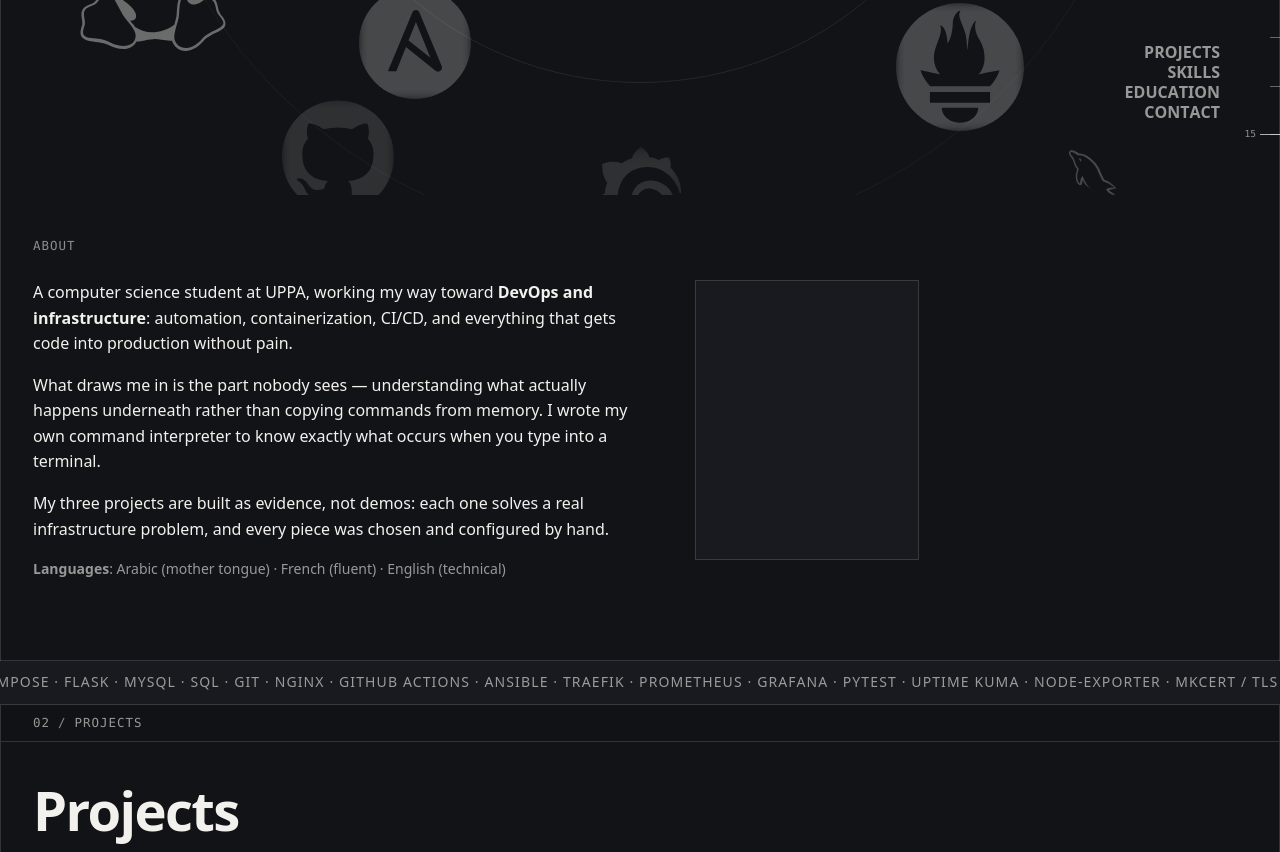
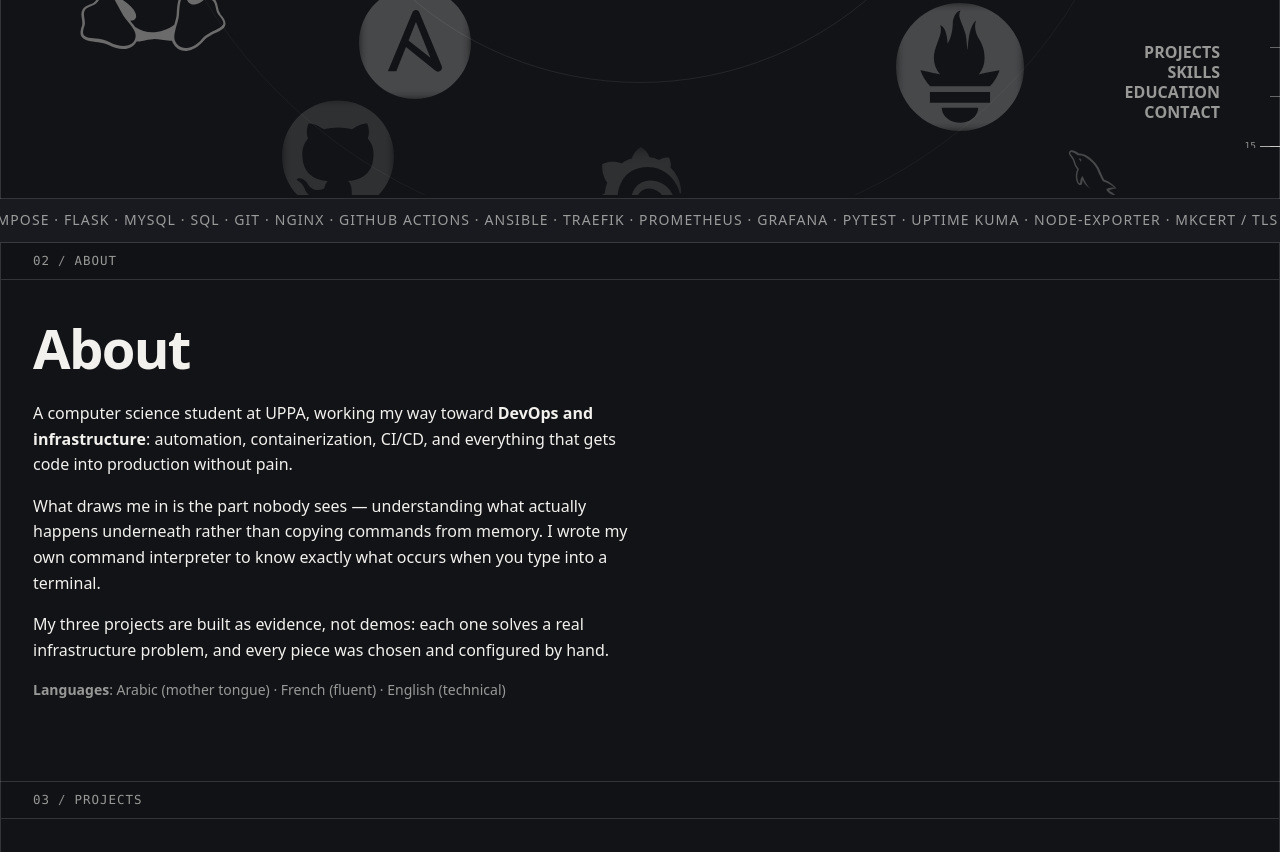
Before and after one commit to Khalil-bec/portfolio, a plain HTML site: page index.html in a window 1280 px wide. Shown: the part 652-1504 px from the top of the page. Drawn offline with Linux system fonts and the light colour scheme.

Commit message:
feat(119): about promoted to its own section
The hero's below-fold about block becomes the 02 section (own partial +
css, 106 display title, 3 paragraphs + languages line; portrait slot +
tokens retired). Dict keys relocated hero.about->about.body /
aboutTitle->title / languages->languages; nav.hero values Home/Accueil +
nav.about added; names layer gains its 6th row by markup (name.js is
row-count agnostic). The hero cell now ends at one viewport: hero.js
publishes --hero-index-h (the in-flow sticky index bar, measured per the
106 precedent) subtracted from the head's cap.

Both-axis review PASS; qa-119 18/18 + qa-118 29/29 green; contact 4577 >
maxScroll 4133 - the clamp lives on, closed by 121.

```diff
--- a/index.html
+++ b/index.html
@@ -35,7 +35,7 @@
       copy in sync whenever a section is edited.
 
       Stylesheet order (load order): lenis (vendor utility) -> tokens -> base ->
-      nav (ticket 004) -> section css (document order, hero -> contact) ->
+      nav (ticket 004) -> section css (document order, hero/about/… -> contact) ->
       motion (numbering, reveal, ticker shell from ticket 003) ->
       ruler (fixed overlay, ticket 102). The rail that followed (tickets
       103/108) was retired in ticket 112 — the section list it duplicated is
@@ -55,6 +55,7 @@
     <link rel="stylesheet" href="src/styles/base.css" />
     <link rel="stylesheet" href="src/nav/nav.css" />
     <link rel="stylesheet" href="src/sections/hero/hero.css" />
+    <link rel="stylesheet" href="src/sections/about/about.css" />
     <link rel="stylesheet" href="src/sections/projects/projects.css" />
     <link rel="stylesheet" href="src/sections/skills/skills.css" />
     <link rel="stylesheet" href="src/sections/education/education.css" />
@@ -160,19 +161,6 @@
           <span class="hero__cue" aria-hidden="true"></span>
         </div>
 
-      <!-- Below the fold: about paragraphs + human languages + reserved portrait. -->
-      <div class="hero__about">
-        <h2 class="hero__about-title" data-i18n="hero.aboutTitle"></h2>
-        <div class="hero__about-grid">
-          <div class="hero__about-body">
-            <p data-reveal data-i18n="hero.about[0]"></p>
-            <p data-reveal data-i18n="hero.about[1]"></p>
-            <p data-reveal data-i18n="hero.about[2]"></p>
-            <p class="hero__languages" data-reveal data-i18n="hero.languages"></p>
-          </div>
-          <div class="hero__portrait image-slot" aria-hidden="true" data-reveal></div>
-        </div>
-      </div>
       </section>
 
 
@@ -187,6 +175,23 @@
         <div class="ticker__track" data-ticker-track></div>
         <span class="ticker__item" data-ticker-source data-i18n="skills.all" data-i18n-mode="join"></span>
       </div>
+
+      <!-- inlined from src/sections/about/about.html -->
+      <section id="about" class="section section--about" data-section="about">
+        <span class="section__index" aria-hidden="true"><span class="section__num"></span><span class="section__name" data-i18n="nav.about"></span></span>
+
+        <!-- Ticket 119: the about block promoted out of #hero — the paragraph set
+             (plus the human-languages line) and nothing else; the reserved portrait
+             slot retired with the move. Copy begins its paragraphs through the
+             about.* dictionary keys (the relocated hero.* ones). -->
+        <h2 class="section__title" data-i18n="about.title"></h2>
+        <div class="about__body">
+          <p data-reveal data-i18n="about.body[0]"></p>
+          <p data-reveal data-i18n="about.body[1]"></p>
+          <p data-reveal data-i18n="about.body[2]"></p>
+          <p class="about__languages" data-reveal data-i18n="about.languages"></p>
+        </div>
+      </section>
 
       <!-- inlined from src/sections/projects/projects.html -->
       <section id="projects" class="section section--projects" data-section="projects">
@@ -402,6 +407,7 @@
          layer hides <=768 (tokens.css) where the inspiration mounts nothing. -->
     <div class="names" data-names>
       <a class="names__row" data-name href="#hero" data-i18n="nav.hero" data-i18n-attr="aria-label=nav.hero"></a>
+      <a class="names__row" data-name href="#about" data-i18n="nav.about" data-i18n-attr="aria-label=nav.about"></a>
       <a class="names__row" data-name href="#projects" data-i18n="nav.projects" data-i18n-attr="aria-label=nav.projects"></a>
       <a class="names__row" data-name href="#skills" data-i18n="nav.skills" data-i18n-attr="aria-label=nav.skills"></a>
       <a class="names__row" data-name href="#education" data-i18n="nav.education" data-i18n-attr="aria-label=nav.education"></a>
--- a/src/i18n/en.json
+++ b/src/i18n/en.json
@@ -4,7 +4,8 @@
   },
   "nav": {
     "aria": "Primary navigation",
-    "hero": "About",
+    "hero": "Home",
+    "about": "About",
     "projects": "Projects",
     "skills": "Skills",
     "education": "Education",
@@ -25,9 +26,11 @@
     "name": "Mohamed Khalil BECHEIKH",
     "tagline": "**DevOps & Infrastructure** — Computer science student, equally fascinated by systems and applications.",
     "role": "DevOps & Infrastructure",
-    "cta": "GitHub",
-    "aboutTitle": "About",
-    "about": [
+    "cta": "GitHub"
+  },
+  "about": {
+    "title": "About",
+    "body": [
       "A computer science student at UPPA, working my way toward **DevOps and infrastructure**: automation, containerization, CI/CD, and everything that gets code into production without pain.",
       "What draws me in is the part nobody sees — understanding what actually happens underneath rather than copying commands from memory. I wrote my own command interpreter to know exactly what occurs when you type into a terminal.",
       "My three projects are built as evidence, not demos: each one solves a real infrastructure problem, and every piece was chosen and configured by hand."
--- a/src/i18n/fr.json
+++ b/src/i18n/fr.json
@@ -4,7 +4,8 @@
   },
   "nav": {
     "aria": "Navigation principale",
-    "hero": "À propos",
+    "hero": "Accueil",
+    "about": "À propos",
     "projects": "Projets",
     "skills": "Compétences",
     "education": "Formation",
@@ -25,9 +26,11 @@
     "name": "Mohamed Khalil BECHEIKH",
     "tagline": "**DevOps & Infrastructure** — Étudiant en L3 informatique, passionné par les systèmes autant que par les applications.",
     "role": "DevOps & Infrastructure",
-    "cta": "GitHub",
-    "aboutTitle": "À propos",
-    "about": [
+    "cta": "GitHub"
+  },
+  "about": {
+    "title": "À propos",
+    "body": [
       "Étudiant en informatique à l'UPPA, je m'oriente vers le **DevOps et l'infrastructure** : automatisation, conteneurisation, CI/CD, et tout ce qui fait qu'un code arrive en production sans douleur.",
       "Ce qui m'attire, c'est la partie qu'on ne voit pas : comprendre ce qui se passe vraiment sous le capot plutôt que de recopier une commande. J'ai écrit mon propre interpréteur de commandes pour savoir exactement ce qui se passe quand on tape quelque chose dans un terminal.",
       "Mes trois projets sont construits comme des preuves, pas comme des démos : chacun résout un vrai problème d'infrastructure, et chaque brique est choisie et configurée à la main."
--- /dev/null
+++ b/src/sections/about/about.css
@@ -0,0 +1,19 @@
+/*
+ * About section (ticket 119): the hero's below-fold about block, promoted to
+ * its own section (the inspiration's structure; the user's brief — "the about
+ * section is just the paragraph, not the hero"). Copy binds from about.* (the
+ * relocated hero.* keys); the reserved portrait slot retired with the move.
+ * Design tokens only, consumed through var() (repo rule).
+ */
+
+.about__body {
+  display: flex;
+  flex-direction: column;
+  gap: var(--space-md);
+  max-inline-size: var(--measure);
+}
+
+.about__languages {
+  font-size: var(--font-size-sm);
+  color: var(--color-text-muted);
+}
--- a/src/sections/hero/hero.css
+++ b/src/sections/hero/hero.css
@@ -3,11 +3,13 @@
  * the measured inspiration's dynamic head: rings + floating skill-logo chips
  * behind name + tagline + GitHub CTA + mono meta + cue).
  *
+ * (The about block left this file for src/sections/about/ at ticket 119 —
+ * the hero's first viewport carries the whole remaining height.)
  * Design tokens only, consumed through var() (repo rule): every chip's
  * geometry lives in tokens.css (the 13 --chip-<name> groups); this file only
  * maps the tokens onto the elements and draws with shared tokens. No media
- * query in here: the vw ceiling in min() keeps chips inside the box at every
- * width, and the about grid wraps intrinsically.
+ * query in here: the vw ceiling in min() keeps chips inside the box at
+ * every width.
  */
 
 .section--hero {
@@ -108,9 +110,15 @@
   gap: var(--hero-head-gap);
   /* Above the backdrop chips/rings, under the nav. */
   z-index: 1;
-  /* Leaves room for the sticky nav, the section padding and the section index
-   * so name + tagline + CTA + meta + cue stay inside the first viewport. */
-  min-block-size: calc(var(--hero-min-height) - var(--space-3xl) - var(--space-2xl));
+  /* Leaves room for the sticky nav, the section index and the hero cell's own
+   * block padding, so name + tagline + CTA + meta + cue stay inside the first
+   * viewport AND the cell itself ends exactly at one viewport (the ticker band
+   * starts right at the fold — 119's seat): the in-flow index bar's measured
+   * height comes back as --hero-index-h (hero.js, the 106 measured-parameter
+   * precedent; 0px is the no-JS fallback in tokens.css). */
+  min-block-size: calc(
+    var(--hero-min-height) - var(--section-gap) * 2 - var(--hero-index-h)
+  );
 }
 
 .hero__name {
@@ -205,41 +213,3 @@
   border-block-end: var(--border-width) solid var(--color-text-subtle);
   transform: rotate(45deg);
 }
-
-/* --- About block --------------------------------------------------------- */
-
-.hero__about-title {
-  margin-block-end: var(--space-lg);
-  font-family: var(--font-mono); /* ticket 106: micro-labels are mono */
-  font-size: var(--font-size-xs);
-  font-weight: var(--font-weight-medium);
-  letter-spacing: var(--letter-spacing-wide);
-  text-transform: uppercase;
-  color: var(--color-text-subtle);
-}
-
-.hero__about-grid {
-  display: flex;
-  flex-wrap: wrap;
-  gap: var(--space-xl);
-  align-items: flex-start;
-}
-
-.hero__about-body {
-  display: flex;
-  flex: 1 1 var(--measure);
-  flex-direction: column;
-  gap: var(--space-md);
-  max-inline-size: var(--measure);
-}
-
-.hero__languages {
-  font-size: var(--font-size-sm);
-  color: var(--color-text-muted);
-}
-
-.hero__portrait {
-  flex: 0 0 var(--slot-portrait-width);
-  aspect-ratio: var(--slot-portrait-ratio);
-  inline-size: var(--slot-portrait-width);
-}
--- a/src/sections/hero/hero.js
+++ b/src/sections/hero/hero.js
@@ -17,7 +17,28 @@ let lastPublished = -1;
 
 export function initHero(driver, reducedMotion) {
   const section = document.querySelector("[data-section='hero']");
-  if (!section || !driver || typeof driver.setView !== "function") return;
+  if (!section) return;
+
+  // The sticky index bar is in-flow (106), so it shares the cell's height. The
+  // head's min-height subtracts it, measured live, so the hero cell ends
+  // exactly at one viewport and the ticker band starts at the fold. Same
+  // layout-parameter pattern as --eyebrow-top: a runtime-measured number
+  // written to a custom property; tokens.css keeps only the 0px no-JS
+  // fallback, and a ResizeObserver re-syncs reflows (zoom, font swap).
+  const index = section.querySelector(".section__index");
+  if (index) {
+    const root = document.documentElement;
+    const write = () => root.style.setProperty(
+      "--hero-index-h", `${Math.ceil(index.getBoundingClientRect().height)}px`
+    );
+    write();
+    // No disconnect fn: hero registers once per load and main.js keeps no
+    // cleanup handles for any init module (the initNav precedent) — the
+    // observer dies with the page, not with a teardown nobody calls.
+    new ResizeObserver(write).observe(index);
+  }
+
+  if (!driver || typeof driver.setView !== "function") return;
   if (reducedMotion) return; // the static backdrop is the reduced experience
 
   driver.setView({
--- a/src/styles/tokens.css
+++ b/src/styles/tokens.css
@@ -232,6 +232,11 @@
   /* Hero head v3 (ticket 118): the measured first-viewport. The column gap
    * shrinks from the head's old --space-lg to keep name + tagline + CTA + meta
    * + cue inside the cap. */
+  /* Runtime-measured (hero.js, 106 pattern): the hero's in-flow index bar
+   * height, subtracted from the head's cap so the cell ends at one viewport.
+   * 0px is the no-JS fallback (unmeasured). */
+  --hero-index-h: 0px;
+
   --hero-head-gap: var(--space-md);
 
   /* Rings: three hairline circles behind the head, centred on the column's
@@ -375,10 +380,8 @@
    * (base.css) draw it; --lane-total's other consumers are gone. */
   --bleed-width: 100vw;
 
-  /* Reserved media slots (ticket 005). Fixed aspect ratio + width so an empty
-   * slot already holds the space its asset will need later (no layout shift). */
-  --slot-portrait-ratio: 4 / 5;
-  --slot-portrait-width: 14rem;
+  /* Reserved media slot tokens: the project screenshots keep theirs below;
+   * the portrait slot retired at 119 (its slot retired with the promotion). */
 
   /* Reserved project screenshot slots (ticket 006). */
   --slot-shot-ratio: 16 / 10;
```
Also changed, not shown: src/sections/about/about.html (added, +15 -0 lines), src/sections/hero/hero.html (+0 -13 lines). Lines whose indentation alone changed are shown as unchanged.
